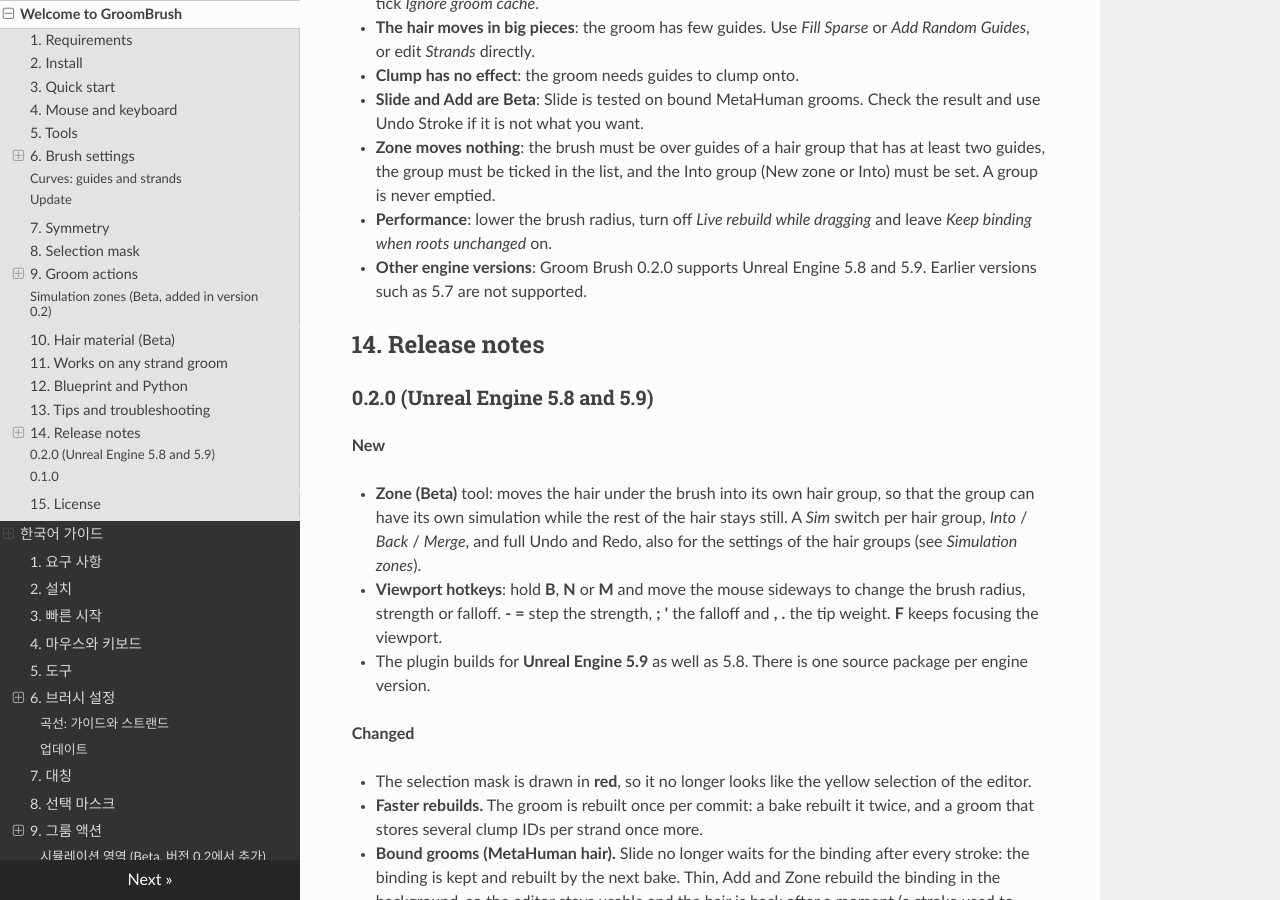
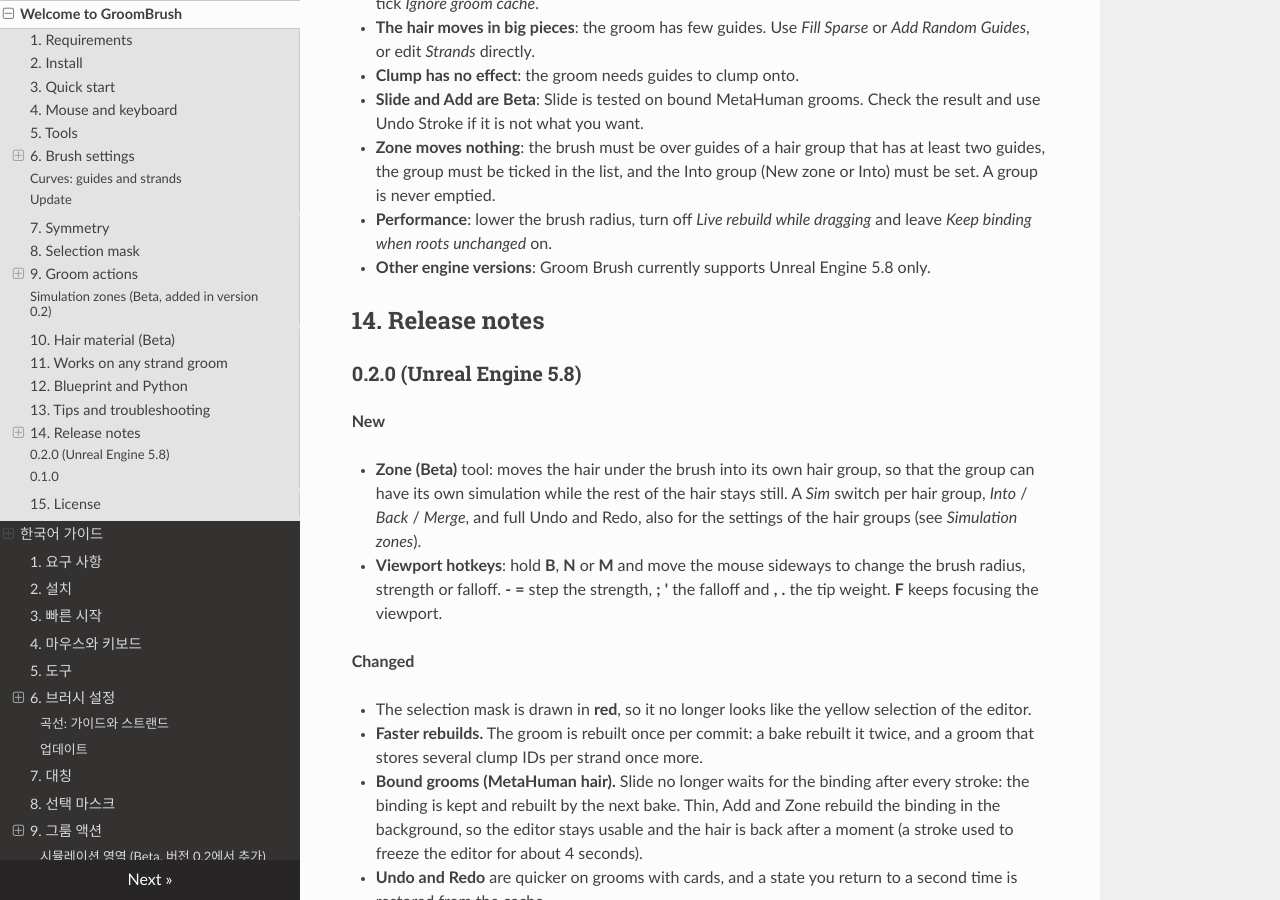
Before and after one commit to mayalhc/GroomBrush_Wiki, an MkDocs documentation site: the page built from docs/index.md, in a window 1280 px wide and 900 px high, scrolled down 9945 px. Built offline with MkDocs 1.6.1, drawn with Linux system fonts in a browser that asks for light colours; nearby versions of some CDN libraries; some of the changed text lies outside the part shown.

Commit message:
Guide: Unreal Engine 5.8 only for now
Unreal Engine 5.9 is not released yet and cannot be offered on Fab,
so the guide goes back to saying 5.8. 5.9 support follows in a later update.

Co-Authored-By: Claude Sonnet 5.5 <noreply@anthropic.com>

```diff
--- a/docs/index.md
+++ b/docs/index.md
@@ -14,7 +14,7 @@ Groom Brush is sold on Fab by [Chamiseul Studio Ci](https://www.fab.com/sellers/
 
 | | |
 |---|---|
-| Engine | Unreal Engine 5.8 or 5.9 (one source package for each) |
+| Engine | Unreal Engine 5.8 |
 | Platform | Windows 64-bit, editor only (nothing is added to packaged games) |
 | Required plugin | **Groom** (plugin name `HairStrands`). It is enabled automatically together with Groom Brush. |
 | Content | A Groom Asset (strand based hair) used by a Groom Component in your level, for example MetaHuman hair or your own grooms. |
@@ -178,17 +178,16 @@ The editor-only function library `GroomBrush` (category *GroomBrush*) can be cal
 * **Slide and Add are Beta**: Slide is tested on bound MetaHuman grooms. Check the result and use Undo Stroke if it is not what you want.
 * **Zone moves nothing**: the brush must be over guides of a hair group that has at least two guides, the group must be ticked in the list, and the Into group (New zone or Into) must be set. A group is never emptied.
 * **Performance**: lower the brush radius, turn off *Live rebuild while dragging* and leave *Keep binding when roots unchanged* on.
-* **Other engine versions**: Groom Brush 0.2.0 supports Unreal Engine 5.8 and 5.9. Earlier versions such as 5.7 are not supported.
+* **Other engine versions**: Groom Brush currently supports Unreal Engine 5.8 only.
 
 ## 14. Release notes
 
-### 0.2.0 (Unreal Engine 5.8 and 5.9)
+### 0.2.0 (Unreal Engine 5.8)
 
 **New**
 
 * **Zone (Beta)** tool: moves the hair under the brush into its own hair group, so that the group can have its own simulation while the rest of the hair stays still. A *Sim* switch per hair group, *Into* / *Back* / *Merge*, and full Undo and Redo, also for the settings of the hair groups (see *Simulation zones*).
 * **Viewport hotkeys**: hold **B**, **N** or **M** and move the mouse sideways to change the brush radius, strength or falloff. **-** **=** step the strength, **;** **'** the falloff and **,** **.** the tip weight. **F** keeps focusing the viewport.
-* The plugin builds for **Unreal Engine 5.9** as well as 5.8. There is one source package per engine version.
 
 **Changed**
 
--- a/mkdocs.yml
+++ b/mkdocs.yml
@@ -2,7 +2,7 @@
 site_name: GroomBrush — User Guide
 site_url: https://mayalhc.github.io/GroomBrush_Wiki/
 site_author: chamiseul
-site_description: Groom Brush — hair brushes for Unreal Engine 5.8 and 5.9 grooms, in the level editor viewport
+site_description: Groom Brush — hair brushes for Unreal Engine 5.8 grooms, in the level editor viewport
 
 # 테마 설정 (다른 가이드와 같은 readthedocs 테마)
 theme:
```
Also changed, not shown: docs/KO_index.md (+3 -4 lines).
